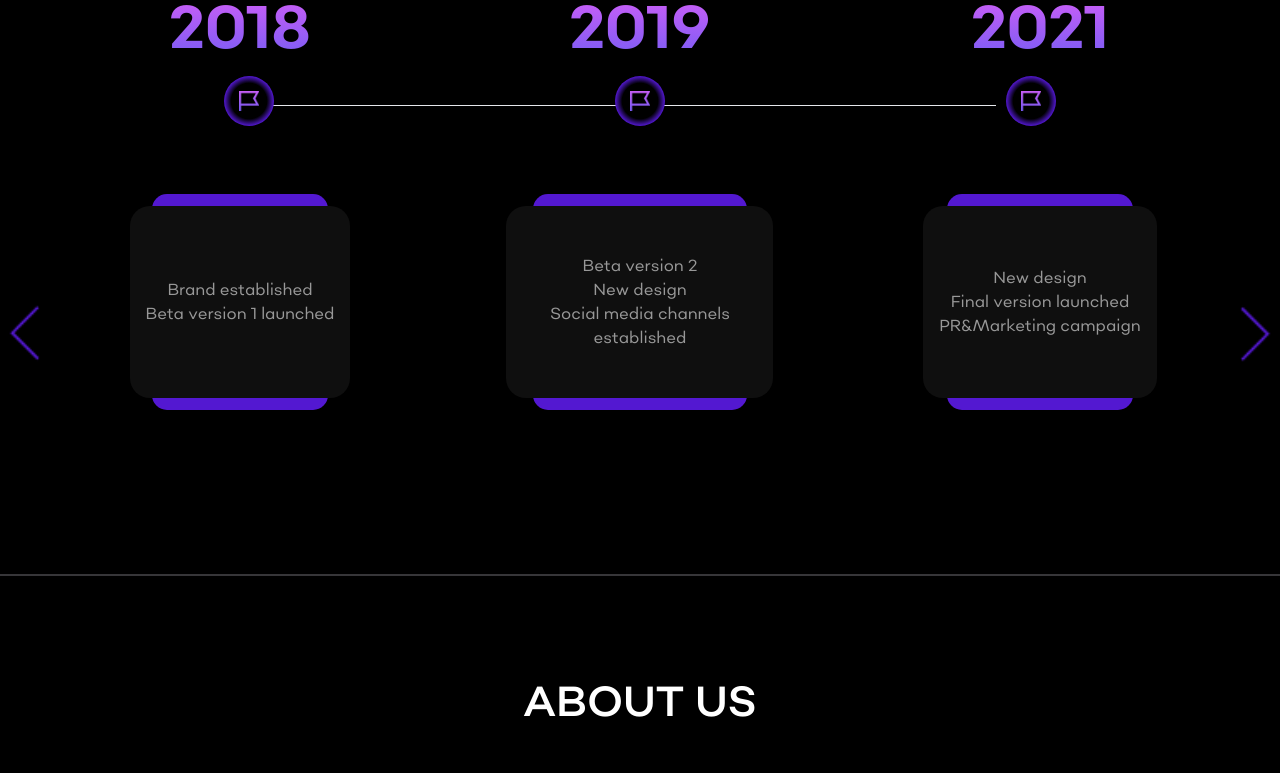
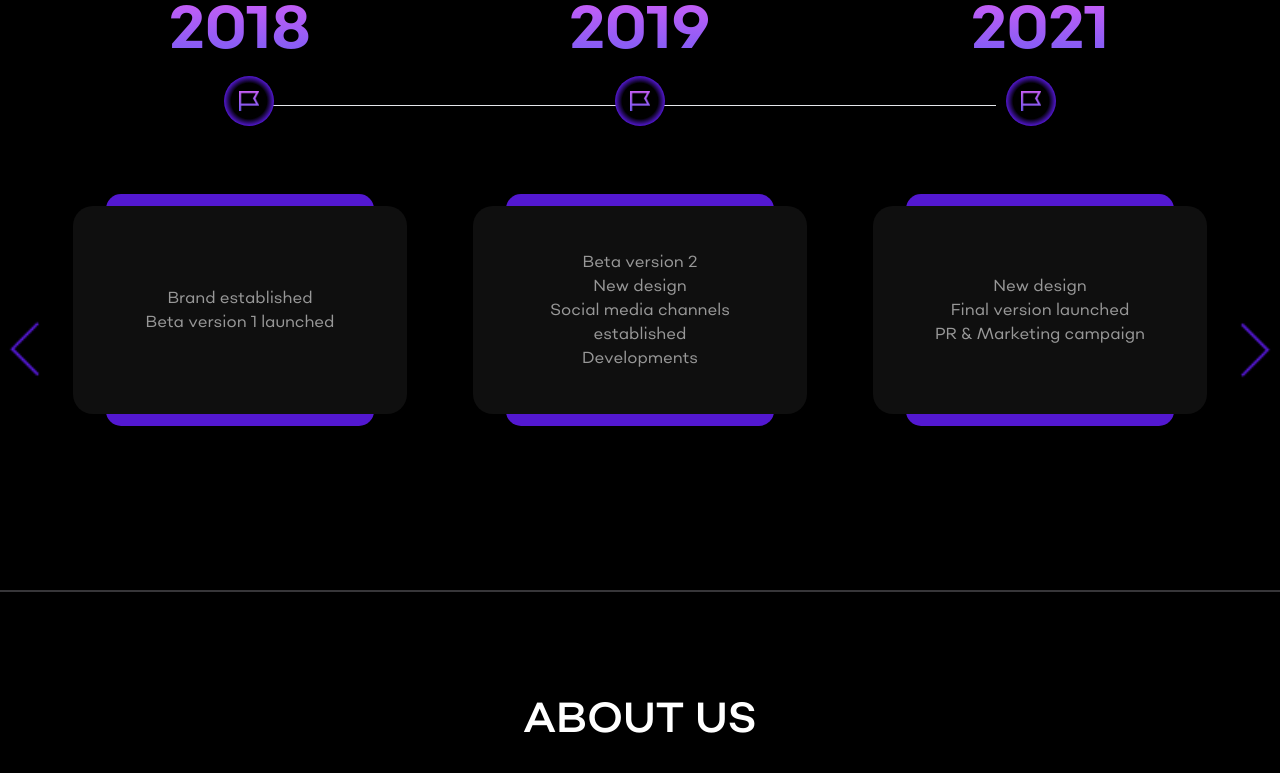
Before and after one commit to Fahad-Shahzeb/millionarenights, a React (Create React App) app: page / in a window 1280 px wide. Shown: the part 10669-11442 px from the top of the page. Built offline with nearby package versions, Linux system fonts and the light colour scheme.

Commit message:
Updates Added

```diff
--- a/src/components/RoadmapWeb.tsx
+++ b/src/components/RoadmapWeb.tsx
@@ -28,7 +28,7 @@ const Flag = () => (
 
 const Card = ({ description, hr = true, slideClass }: AboutUsProps) => (
   <div
-    className={`relative mb-4 flex justify-center items-center  `}
+    className={`relative mb-4 flex  justify-center items-center  `}
     style={{ flex: "0 0 33.333%" }}
   >
     <div className={`w-[100%] flex justify-center ${slideClass}`}>
@@ -38,14 +38,15 @@ const Card = ({ description, hr = true, slideClass }: AboutUsProps) => (
         <div className="absolute -mt-3 top-0 left-auto right-auto bg-[#5318D1] w-[80%]  h-full md:h-[25px] rounded-t-[15px] 2xl:rounded-t-[30px] z-10" />
         <div className="absolute -mb-3  bottom-0 left-auto right-auto bg-[#5318D1] w-[80%]  h-full md:h-[25px] rounded-b-[15px] 2xl:rounded-b-[30px] z-10" />
         <div
-          className=" z-50 p-4 2xl:p-[30px] flex items-center justify-center gap-4 flex-col bg-[#0F0F0F] text-center rounded-[20px] 2xl:rounded-[20px] w-full
-            max-w-[334px]
-            lg:max-w-[334px]  md:h-48 h-32
+          className=" z-50 p-4 2xl:p-[30px] flex items-center justify-center gap-4 flex-col bg-[#0F0F0F] text-center rounded-[20px] 2xl:rounded-[20px]
+            w-[240px]
+            lg:w-[350px]
+            lg:max-w-[354px]  md:h-52 h-32
             md:max-w-[400px]π
             sm:max-w-[350px]
             "
         >
-          <p className="max-w-[235px] text-[#989898] w-full antialiased text-sm lg:text-base font-light">
+          <p className="max-w-[245px] text-[#989898] w-full antialiased text-sm lg:text-base font-light">
             {description}
           </p>
         </div>
@@ -60,34 +61,151 @@ const Card = ({ description, hr = true, slideClass }: AboutUsProps) => (
 );
 
 const RoadmapWeb = () => {
+  const details = [
+    {
+      title: "2018",
+      desc: (
+        <span>
+          Brand established
+          <br /> Beta version 1 launched
+        </span>
+      ),
+    },
+    {
+      title: "2019",
+      desc: (
+        <span>
+          Beta version 2
+          <br /> New design
+          <br /> Social media channels established
+          <br /> Developments
+        </span>
+      ),
+    },
+    {
+      title: "2021",
+      desc: (
+        <span>
+          New design
+          <br /> Final version launched
+          <br /> PR & Marketing campaign
+        </span>
+      ),
+    },
+    {
+      title: "2022",
+      desc: (
+        <span>
+          Website development
+          <br /> Corrections
+          <br /> User number scaling
+        </span>
+      ),
+    },
+    {
+      title: "Q2 - 2023",
+      desc: <span>Pre-registration site development</span>,
+    },
+    {
+      title: "Q3 - 2023",
+      desc: (
+        <span>
+          Luxury Marketplace development
+          <br /> Development of the ICO’s concept
+        </span>
+      ),
+    },
+    {
+      title: "Q4 - 2023",
+      desc: (
+        <span>
+          Project is put into a docker
+          <br /> Server structure design
+          <br /> ICO website development
+        </span>
+      ),
+    },
+    {
+      title: "Q1 - 2024",
+      desc: (
+        <span>
+          White Paper drafted
+          <br /> Private Sale 1 started
+          <br /> Recruitment of business partners
+          <br /> PR & Marketing campaign
+        </span>
+      ),
+    },
+    {
+      title: "Q2 - 2024",
+      desc: (
+        <span>
+          Investment office establishment
+          <br /> Launch dating site in England
+          <br /> Raise awareness
+          <br /> Luxury party in England
+          <br /> Recruitment of additional business partners
+          <br /> App development
+        </span>
+      ),
+    },
+    {
+      title: "Q3 - 2024",
+      desc: (
+        <span>
+          Luxury Marketplace beta version start
+          <br /> Exciting new functions
+          <br /> App beta version tests
+          <br /> Luxury party in Monaco
+        </span>
+      ),
+    },
+    {
+      title: "Q4 - 2024",
+      desc: (
+        <span>
+          Luxury Marketplace improvement
+          <br /> Launch dating site in the USA
+        </span>
+      ),
+    },
+    {
+      title: "Q2 - 2025",
+      desc: (
+        <span>
+          Marketing campaign
+          <br /> Expansion in the USA
+        </span>
+      ),
+    },
+    {
+      title: "Q3 - 2025",
+      desc: <span>Launch Marketplace in the USA</span>,
+    },
+    {
+      title: "Q1 - 2026",
+      desc: (
+        <span>
+          Launch Marketplace and dating site in Australia
+          <br /> Launch marketing campaigns
+          <br /> Engagement of Australian influencers and business partners
+        </span>
+      ),
+    },
+  ];
   const RoadmapBubble = (): JSX.Element => {
     return (
       <div className="relative w-full flex flex-col ">
         <div className="w-full flex-col mx-auto ">
           <div className="flex flex-row flex-nowrap justify-between ">
-            {[
-              "2018",
-              "2019",
-              "2021",
-              "2022",
-              "Q2 - 2023",
-              "Q3 - 2023",
-              "Q3 - 2023",
-              "Q1 - 2024",
-              "Q2 - 2024",
-              "Q3 - 2024",
-              "Q4 - 2024",
-              "Q2 - 2025",
-              "Q3 - 2025",
-              "Q1 - 2026",
-            ].map((item, index) => {
+            {details.map((item, index) => {
               return (
                 <p
                   key={index}
                   className="custom_text_slide texttualgradient text-3xl xl:text-6xl font-semibold text-center"
                   style={{ flex: "0 0 33.333%" }}
                 >
-                  {item}
+                  {item.title}
                 </p>
               );
             })}
@@ -103,175 +221,16 @@ const RoadmapWeb = () => {
           </div>
           <div className="mx-auto  ">
             <div className="flex slides_container flex-row  justify-between overflow-hidden ">
-              <Card
-                slideClass="custom_slide"
-                hr={true}
-                description={
-                  <span>
-                    Brand established
-                    <br /> Beta version 1 launched
-                  </span>
-                }
-              />
-              <Card
-                slideClass="custom_slide"
-                description={
-                  <span>
-                    Beta version 2
-                    <br /> New design
-                    <br /> Social media channels established
-                  </span>
-                }
-              />
-              <Card
-                slideClass="custom_slide"
-                hr={false}
-                description={
-                  <span>
-                    New design
-                    <br /> Final version launched
-                    <br /> PR&amp;Marketing campaign
-                  </span>
-                }
-              />
-              <Card
-                slideClass="custom_slide"
-                hr={false}
-                description={
-                  <span>
-                    Website development
-                    <br /> corrections
-                    <br /> User number scaling
-                  </span>
-                }
-              />
-              <Card
-                slideClass="custom_slide"
-                hr={false}
-                description={<span>Pre-registration site development</span>}
-              />
-              <Card
-                slideClass="custom_slide"
-                hr={false}
-                description={
-                  <span>
-                    Luxury Marketplace development
-                    <br /> Development of the ICO’s concept
-                  </span>
-                }
-              />
-              <Card
-                slideClass="custom_slide"
-                hr={false}
-                description={
-                  <span>
-                    Project is put into a docker
-                    <br /> Server structure design
-                    <br /> ICO website development
-                  </span>
-                }
-              />
-              <Card
-                slideClass="custom_slide"
-                hr={false}
-                description={
-                  <span>
-                    Luxury Marketplace development
-                    <br /> Development of the ICO’s concept
-                  </span>
-                }
-              />
-              <Card
-                slideClass="custom_slide"
-                hr={false}
-                description={
-                  <span>
-                    Project is put into a docker
-                    <br /> Server structure design
-                    <br /> ICO website development
-                  </span>
-                }
-              />
-              <Card
-                slideClass="custom_slide"
-                hr={false}
-                description={
-                  <span>
-                    White Paper drafted
-                    <br /> Private Sale 1 started
-                    <br /> Recruitment of business partners
-                    <br /> PR & Marketing campaign
-                  </span>
-                }
-              />
-
-              <Card
-                slideClass="custom_slide"
-                hr={false}
-                description={
-                  <span>
-                    Investment office establishment
-                    <br /> Launch dating site in England
-                    <br /> Raise awareness
-                    <br /> Recruitment of additional business partners
-                    <br /> App development
-                  </span>
-                }
-              />
-
-              <Card
-                slideClass="custom_slide"
-                hr={false}
-                description={
-                  <span>
-                    Luxury Marketplace beta version start
-                    <br /> Exciting new functions
-                    <br /> App beta version tests
-                    <br /> Luxury party in Monaco
-                  </span>
-                }
-              />
-
-              <Card
-                slideClass="custom_slide"
-                hr={false}
-                description={
-                  <span>
-                    Luxury Marketplace improvement
-                    <br /> Launch dating site in the USA
-                  </span>
-                }
-              />
-
-              <Card
-                slideClass="custom_slide"
-                hr={false}
-                description={
-                  <span>
-                    Marketing campaign
-                    <br /> Expansion in the USA
-                  </span>
-                }
-              />
-
-              <Card
-                slideClass="custom_slide"
-                hr={false}
-                description={<span>Launch Marketplace in the USA</span>}
-              />
-
-              <Card
-                slideClass="custom_slide"
-                hr={false}
-                description={
-                  <span>
-                    Launch Marketplace and dating site in Australia
-                    <br /> Launch marketing campaigns
-                    <br /> Engagement of Australian influencers and business
-                    partners
-                  </span>
-                }
-              />
+              {details.map((item, index) => {
+                return (
+                  <Card
+                    key={index}
+                    slideClass="custom_slide"
+                    hr={index === 0 || index === 1 ? true : false}
+                    description={item.desc}
+                  />
+                );
+              })}
             </div>
           </div>
         </div>
```
